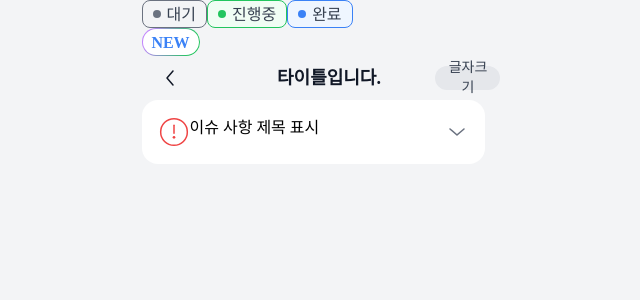
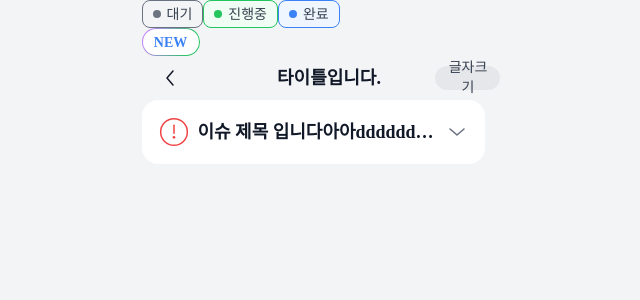
Before and after one commit to 10aeat/10aeat_Frontend, a Next.js app: page / in a window 1280 px wide. Shown: the top 300 px of the page, without its empty margins (311-951 px from the left). Built offline with nearby package versions, Linux system fonts and the light colour scheme; a web font is replaced by a local one.

Commit message:
[Fix] Issue 토글 스타일 수정

```diff
--- a/src/app/page.tsx
+++ b/src/app/page.tsx
@@ -1,3 +1,5 @@
+'use client'
+
 import BoxStore, { BoxStyle } from '@/components/atoms/BoxStore'
 import IssueStore, { IssueStyle } from '@/components/atoms/IssueStore'
 import NavBar from '@/components/atoms/NavBar'
@@ -16,7 +18,11 @@ export default function Home() {
       <NavBar>타이틀입니다.</NavBar>
 
       {/* Issue */}
-      <IssueStore issueStyle={IssueStyle.ISSUE_TOGGLE} />
+      <IssueStore
+        issueStyle={IssueStyle.ISSUE_TOGGLE}
+        title="이슈 제목 입니다아아ddddddddddddddd"
+        content="ㅇㅇㅇㅇㅇㅇㅇㅇㅇㅇㅇㅇㅇ안녕난나아여여영여여여여여여여여여어어어어어어엉어어어어어어어"
+      />
     </>
   )
 }
--- a/src/components/atoms/BoxStore.tsx
+++ b/src/components/atoms/BoxStore.tsx
@@ -20,29 +20,29 @@ export default function BoxStore({
     switch (boxStyle) {
       case BoxStyle.WAIT_TAG:
         return (
-          <div className="tag flex border-solid border-[1px] border-gray-500 bg-gray-100 font-Pretendard font-medium text-gray-700 capitalize leading-[1px]">
-            <div className="w-2 h-2 rounded-lg bg-gray-500" />
+          <div className="tag flex border-solid border-[1px] border-gray-500 bg-gray-100  text-gray-700 capitalize leading-[1px]">
+            <div className="w-2 h-2 rounded-lg bg-gray-500 font-Pretendard" />
             대기
           </div>
         )
       case BoxStyle.PROCEEDING_TAG:
         return (
-          <div className="tag flex border-solid border-[1px] bg-green-50 border-green-500 font-Pretendard font-medium text-gray-700 capitalize leading-[1px]">
-            <div className="w-2 h-2 rounded-lg bg-green-500" />
+          <div className="tag flex border-solid border-[1px] bg-green-50 border-green-500 text-gray-700 capitalize leading-[1px]">
+            <div className="w-2 h-2 rounded-lg bg-green-500 font-Pretendard" />
             진행중
           </div>
         )
       case BoxStyle.DONE_TAG:
         return (
-          <div className="tag flex border-solid border-[1px] bg-blue-50 border-blue-500 font-Pretendard font-medium text-gray-700 capitalize leading-[1px]">
-            <div className="w-2 h-2 rounded-lg bg-blue-500" />
+          <div className="tag flex border-solid border-[1px] bg-blue-50 border-blue-500 text-gray-700 capitalize leading-[1px]">
+            <div className="w-2 h-2 rounded-lg bg-blue-500 font-Pretendard" />
             완료
           </div>
         )
       case BoxStyle.BADGE:
         return (
-          <div className="badge w-[58px] h-[28px] flex shrink-0 justify-center items-center font-Pretendard font-semibold text-blue-500 rounded-[30px]">
-            <div className="w-[56px] h-[26px] flex shrink-0 justify-center items-center rounded-[30px] bg-white leading-[1px]">
+          <div className="badge w-[58px] h-[28px] flex shrink-0 justify-center items-center text-blue-500 rounded-[30px]">
+            <div className="w-[56px] h-[26px] flex shrink-0 justify-center items-center rounded-[30px] bg-white leading-[1px] font-Pretendard font-semibold">
               NEW
             </div>
           </div>
--- a/src/components/atoms/IssueStore.tsx
+++ b/src/components/atoms/IssueStore.tsx
@@ -1,4 +1,8 @@
+'use client'
+
+import '../../styles/issueStyle.scss'
 import Image from 'next/image'
+import React, { useState } from 'react'
 
 export enum IssueStyle {
   ISSUE_TOGGLE = 'ISSUE_TOGGLE',
@@ -7,22 +11,34 @@ export enum IssueStyle {
 
 interface Props {
   issueStyle: IssueStyle
+  title: string
+  content: string
 }
 
-export default function IssueStore({ issueStyle }: Props) {
+export default function IssueStore({ issueStyle, title, content }: Props) {
+  const [isOpen, setIsOpen] = useState(false)
+
   const selectIssue = () => {
     switch (issueStyle) {
       case IssueStyle.ISSUE_TOGGLE:
         return (
-          <div className="w-[343px] h-[64px] flex shirnk-0 justify-between items-center font-Pretendard rounded-[16px] bg-white px-[16px]">
-            <div className="flex">
+          <div
+            className={`w-[343px] ${isOpen ? 'h-auto p-[16px]' : 'h-[64px]'} flex-col shirnk-0 justify-between items-center font-Pretendard rounded-[16px] bg-white px-[16px] `}
+          >
+            <div className="flex h-full">
+              <div className="flex pr-[8px] items-center font-semibold text-gray-900">
                 <Image
                   src="/icons/danger_circle.svg"
                   width={32}
                   height={32}
                   alt="danger_circle"
+                  className="mr-[8px]"
                 />
-              이슈 사항 제목 표시
+                <span
+                  className={`title ${isOpen ? 'overflow-visible' : 'overflow-hidden'} max-w-[239px]`}
+                >
+                  {title}
+                </span>
               </div>
               <Image
                 src="/icons/arrow_down_large.svg"
@@ -30,9 +46,27 @@ export default function IssueStore({ issueStyle }: Props) {
                 height={24}
                 alt="arrow_down_large"
                 className="cursor-pointer"
+                onClick={() => setIsOpen(!isOpen)}
               />
             </div>
+            {isOpen && (
+              <>
+                <div className="my-[16px] px-[24px] py-[16px] justify-center items-center gap-[8px] rounded-[16px] bg-gray-100 h-auto font-Pretendard">
+                  {content}
+                </div>
+                <div className="flex justify-between">
+                  <button type="button" className="bg-green-100 w-[150px]">
+                    다시 보지 않음
+                  </button>
+                  <button type="button" className="bg-green-100 w-[150px]">
+                    접어 두기
+                  </button>
+                </div>
+              </>
+            )}
+          </div>
         )
+
       default:
         return null
     }
--- a/src/styles/boxStyle.scss
+++ b/src/styles/boxStyle.scss
@@ -1,4 +1,7 @@
+@import './util.scss';
+
 .tag {
+  @include body3_m;
   display: inline-flex;
   height: 28px;
   padding: 10px;
@@ -9,5 +12,6 @@
 }
 
 .badge {
+  @include body3_m;
   background: linear-gradient(109deg, #c084fc 11.33%, #22c55e 84.05%);
 }
--- /dev/null
+++ b/src/styles/issueStyle.scss
@@ -0,0 +1,8 @@
+@import './util.scss';
+
+.title {
+  @include body1_sb;
+  overflow: hidden;
+  text-overflow: ellipsis;
+  white-space: nowrap;
+}
```
Lines whose indentation alone changed are shown as unchanged.
